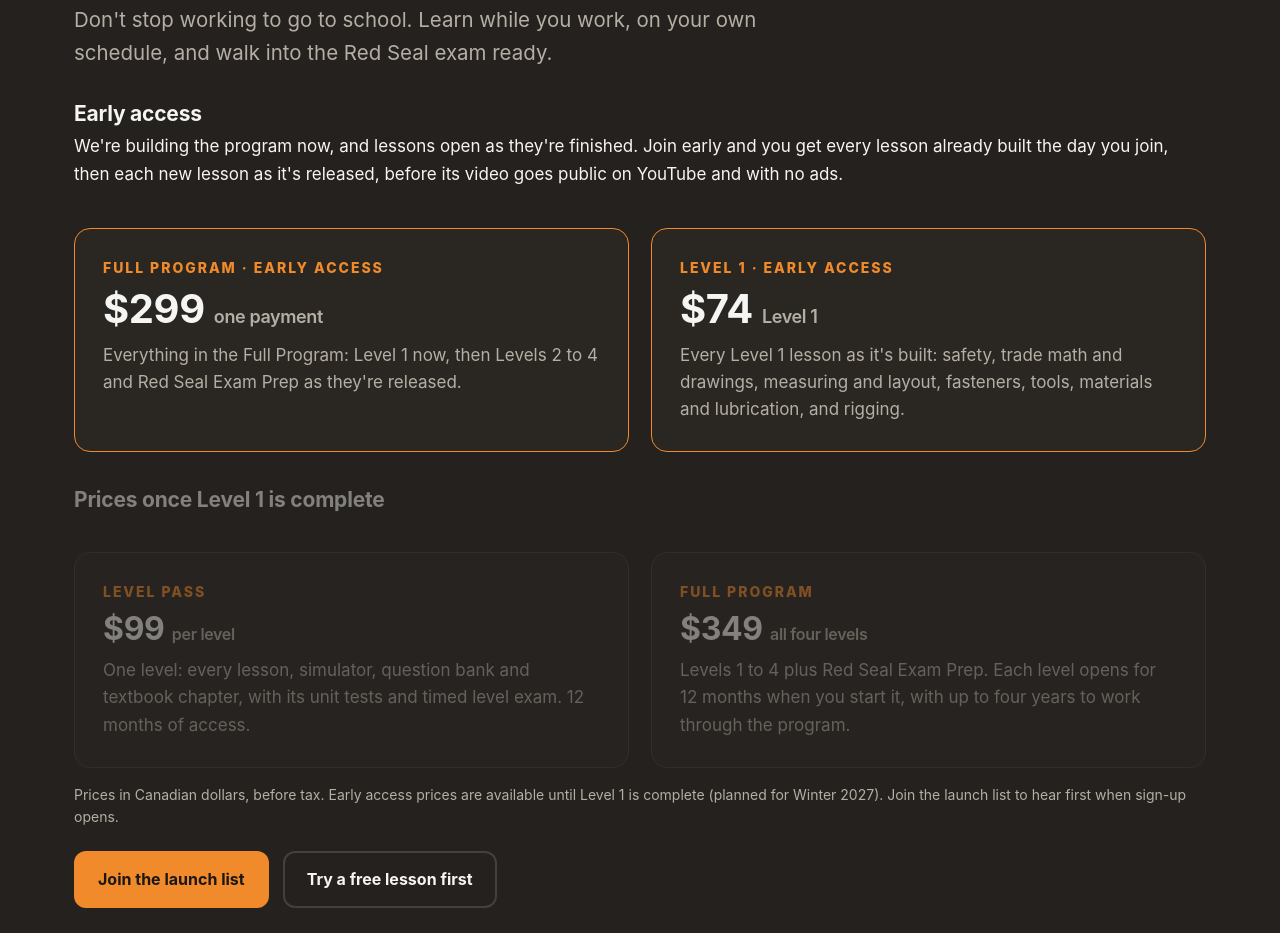
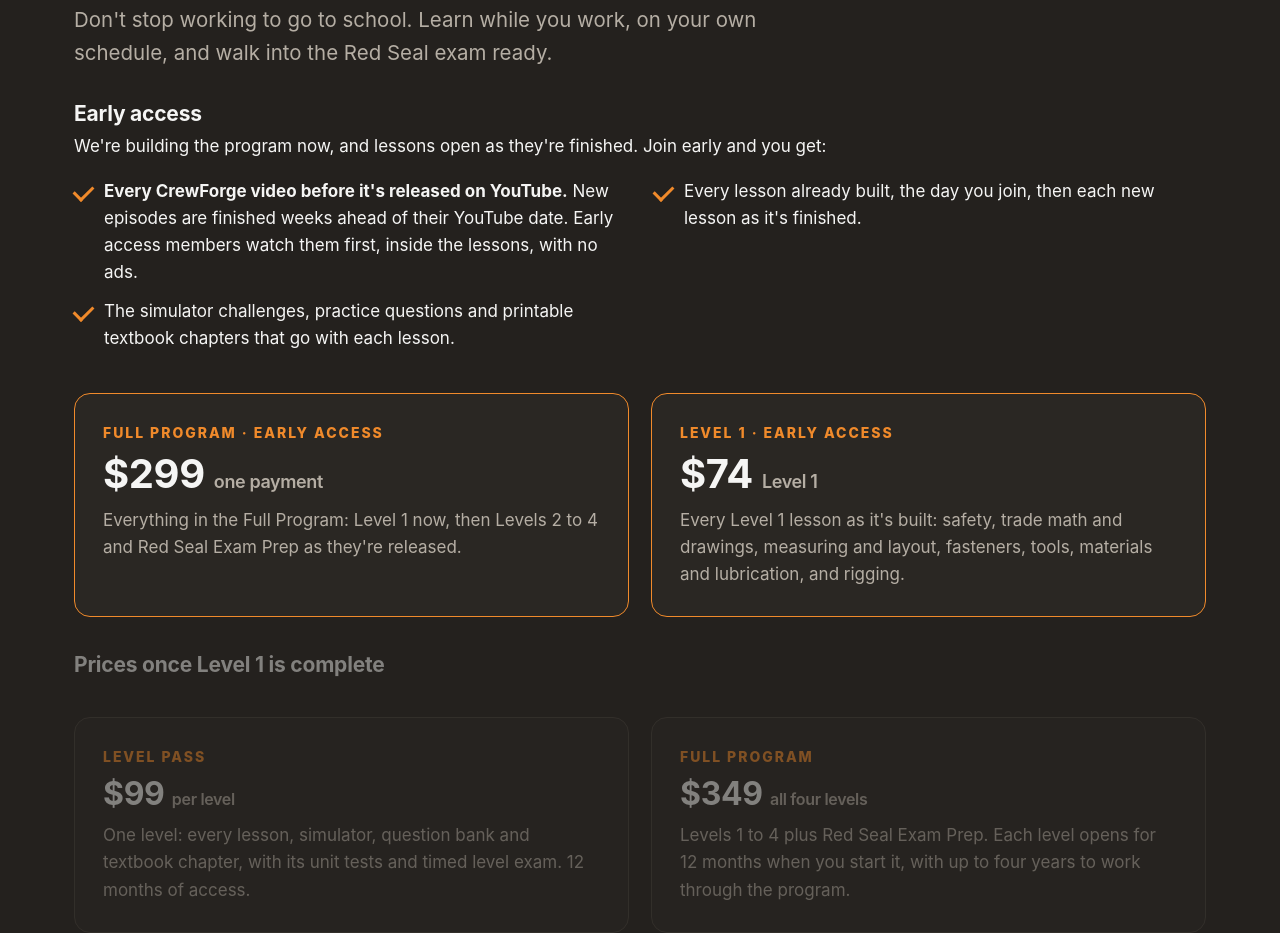
Before and after one commit to CrewForgeDeveloper1/crewforge-site, a plain HTML site: page index.html in a window 1280 px wide. Shown: the part 3320-4253 px from the top of the page. Drawn offline with Linux system fonts and the light colour scheme.

Commit message:
Publish site from pipeline 49186a9

```diff
--- a/index.html
+++ b/index.html
@@ -141,9 +141,13 @@
     <p class="lead" style="margin-top:14px">Don't stop working to go to school. Learn while you work, on your own schedule,
       and walk into the Red Seal exam ready.</p>
     <h3 style="margin-top:32px">Early access</h3>
-    <p style="margin-top:8px">We're building the program now, and lessons open as they're finished. Join early and you get
-      every lesson already built the day you join, then each new lesson as it's released, before its video goes public on
-      YouTube and with no ads.</p>
+    <p style="margin-top:8px">We're building the program now, and lessons open as they're finished. Join early and you get:</p>
+    <ul class="ticks" style="margin-top:10px">
+      <li><b>Every CrewForge video before it's released on YouTube.</b> New episodes are finished weeks ahead of their
+        YouTube date. Early access members watch them first, inside the lessons, with no ads.</li>
+      <li>Every lesson already built, the day you join, then each new lesson as it's finished.</li>
+      <li>The simulator challenges, practice questions and printable textbook chapters that go with each lesson.</li>
+    </ul>
     <div class="two">
       <div class="card" style="border-color:var(--accent)"><div class="num">FULL PROGRAM · EARLY ACCESS</div>
         <h3 style="margin-top:8px;font-size:40px">$299 <span class="muted" style="font-size:18px;font-weight:600">one payment</span></h3>
```
